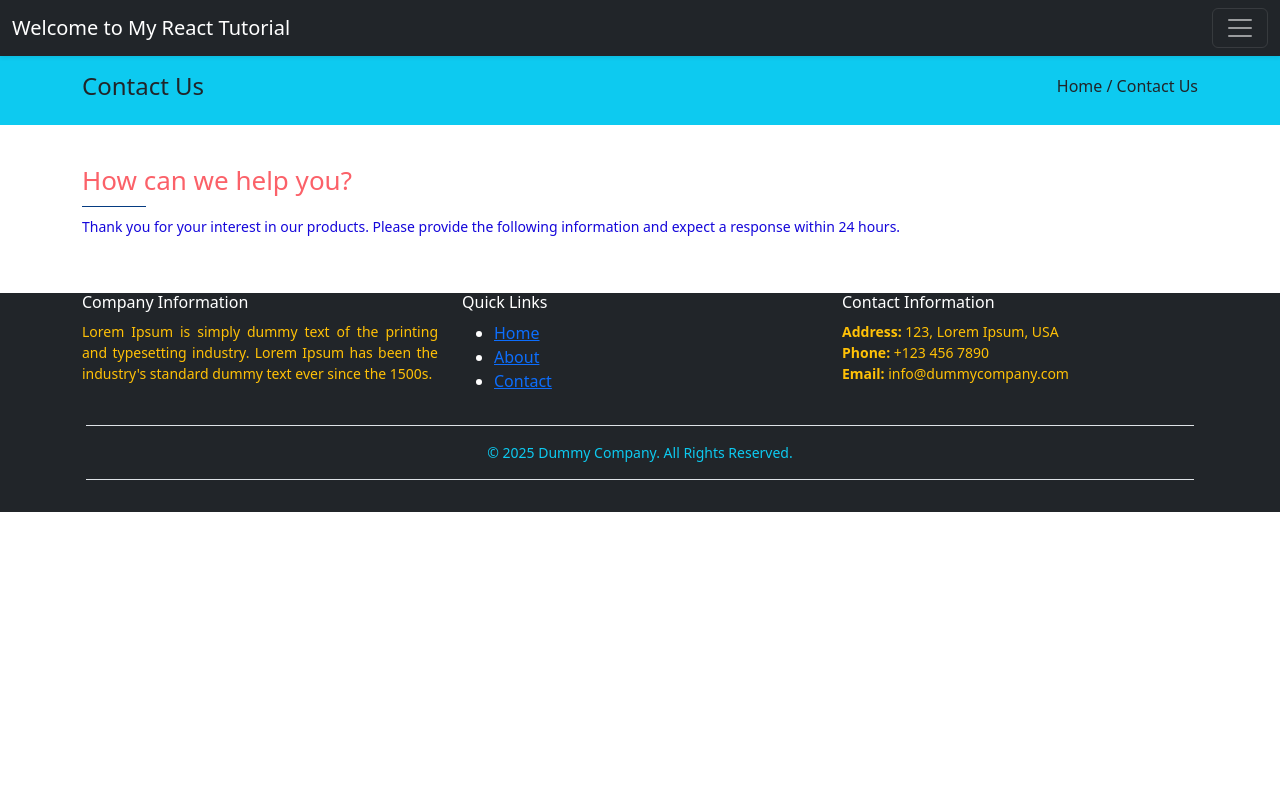
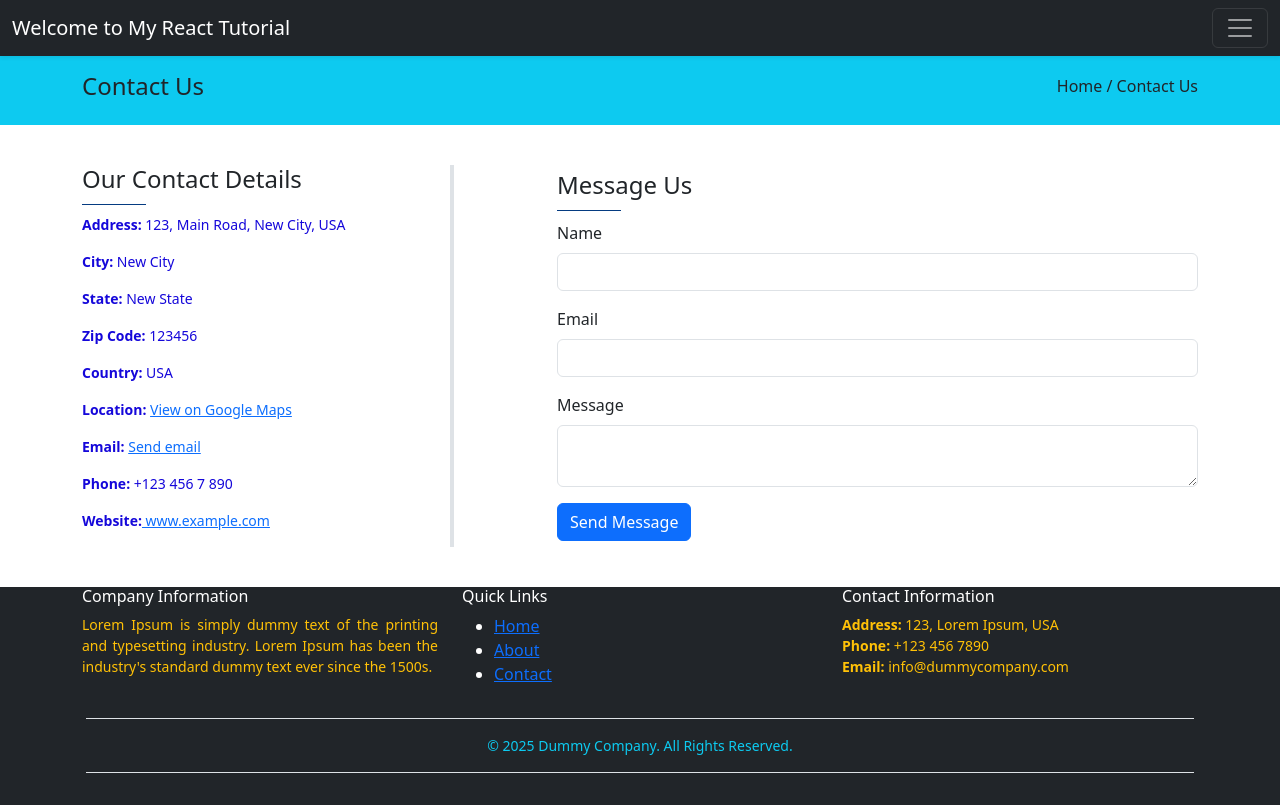
Before and after one commit to bchaudhury/ReactJS-Tutorial, a React (Create React App) app: page /contact in a window 1280 px wide. Built offline with nearby package versions, Linux system fonts and the light colour scheme.

Commit message:
26/2/25 Commit

```diff
--- a/src/Components/Pages/Contact.js
+++ b/src/Components/Pages/Contact.js
@@ -20,16 +20,68 @@ function Contact() {
 
         <section className="section">
             <div className="container">
-                <div className="row">
-                    <div className="col-md-12">
-                        <h2 className="main-heading">How can we help you?</h2>
-                        <div className="underline" ></div>
-                        <p>
-                            Thank you for your interest in our products. Please provide the following information and expect a response within 24 hours.
-                        </p>
-                    </div>
+                <div className="card-shadow">
+                    <div className="card-body">
+                        <div className="row">
+                            <div className="col-md-4">
+                                <h4>Our Contact Details</h4>
+                                <div className="underline"></div>
+                                <p>
+                                    <strong>Address:</strong> 123, Main Road, New City, USA
+                                </p>
+                                <p>
+                                    <strong>City:</strong> New City
+                                </p>
+                                <p>
+                                    <strong>State:</strong> New State
+                                </p>
+                                <p>
+                                    <strong>Zip Code:</strong> 123456
+                                </p>
+                                <p>
+                                    <strong>Country:</strong> USA
+                                </p>
+                                <p>
+                                    <strong>Location:</strong> <a href="https://www.google.com/maps/place/Party+City/@41.1230373,-74.0376732,13z/data=!3m1!5s0x89c2e84431371575:0xba852c33d7ee3e7a!4m10!1m2!2m1!1s123,+Main+Road,+New+City,+USA!3m6!1s0x89c2e8409819b555:0x89d39bacf683599d!8m2!3d41.0913889!4d-74.0038889!15sCh0xMjMsIE1haW4gUm9hZCwgTmV3IENpdHksIFVTQVocIhoxMjMgbWFpbiByb2FkIG5ldyBjaXR5IHVzYZIBC3BhcnR5X3N0b3Jl4AEA!16s%2Fg%2F12cp1w7p9?entry=ttu&g_ep=EgoyMDI1MDIyMy4xIKXMDSoASAFQAw%3D%3D" rel="noreferrer" target="_blank">View on Google Maps</a>
+                                </p>
+                                <p>
+                                    <strong>Email: </strong>
+                                    <a href="mailto:someone@example.com"> Send email</a>
+                                </p>
+                                <p>
+                                    <strong>Phone:</strong> +123 456 7 890
+                                </p>
+                                <p>
+                                    <strong>Website:</strong>
+                                    <a href="https://www.example.com" target="_blank" rel="noreferrer"> www.example.com</a>
+                                </p>
+                            </div>
+                            <div className="col-md-1 border-start border-4"/>
+                            <div className="col-md-7 my-auto">
+                                <form>
+                                    <h4>
+                                        Message Us
+                                    </h4>
+                                    <div className="underline"></div>
+                                    <div className="mb-3">
+                                        <label for="name" className="form-label">Name</label>
+                                        <input type="text" id="name" className="form-control" required />
+                                    </div>
+                                    <div className="mb-3">
+                                        <label for="email" className="form-label">Email</label>
+                                        <input type="email" id="email" className="form-control" required />
+                                    </div>
+                                    <div className="mb-3">
+                                        <label for="message" className="form-label">Message</label>
+                                        <textarea id="message" className="form-control" required></textarea>
+                                    </div>
+                                    <button type="submit" className="btn btn-primary">Send Message</button>
+                                </form>
+                            </div>
+                        </div>
                 </div>
             </div>
+        </div>
         </section>
     </div>
     );
```
Also changed, not shown: src/Components/Images/Double tick.png (added), src/logo.svg (deleted).
